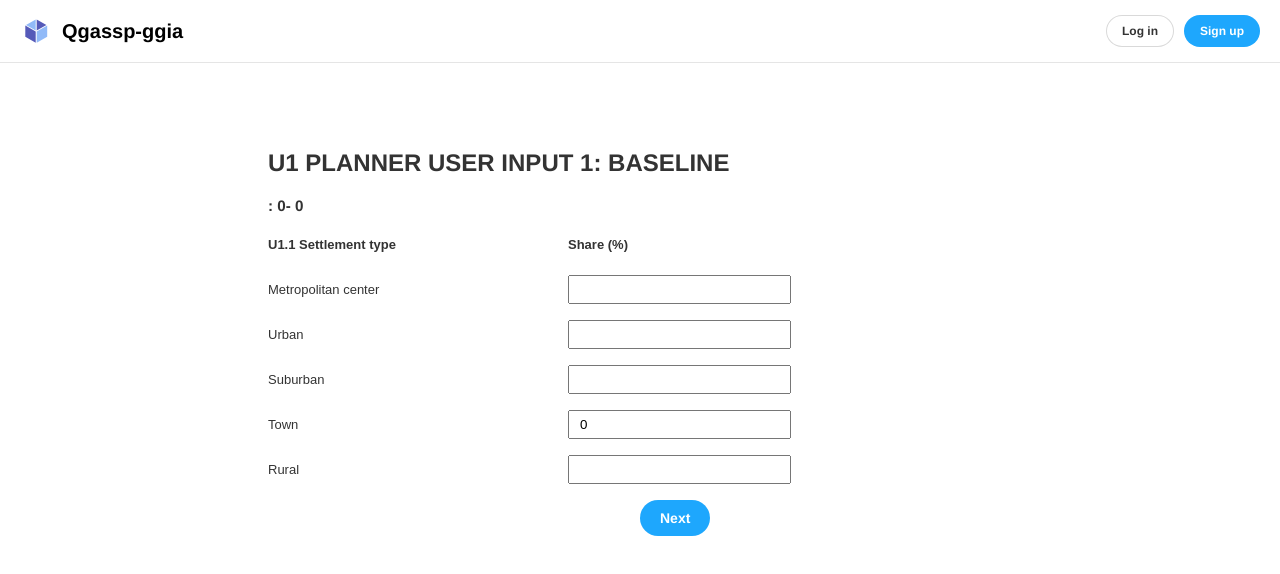
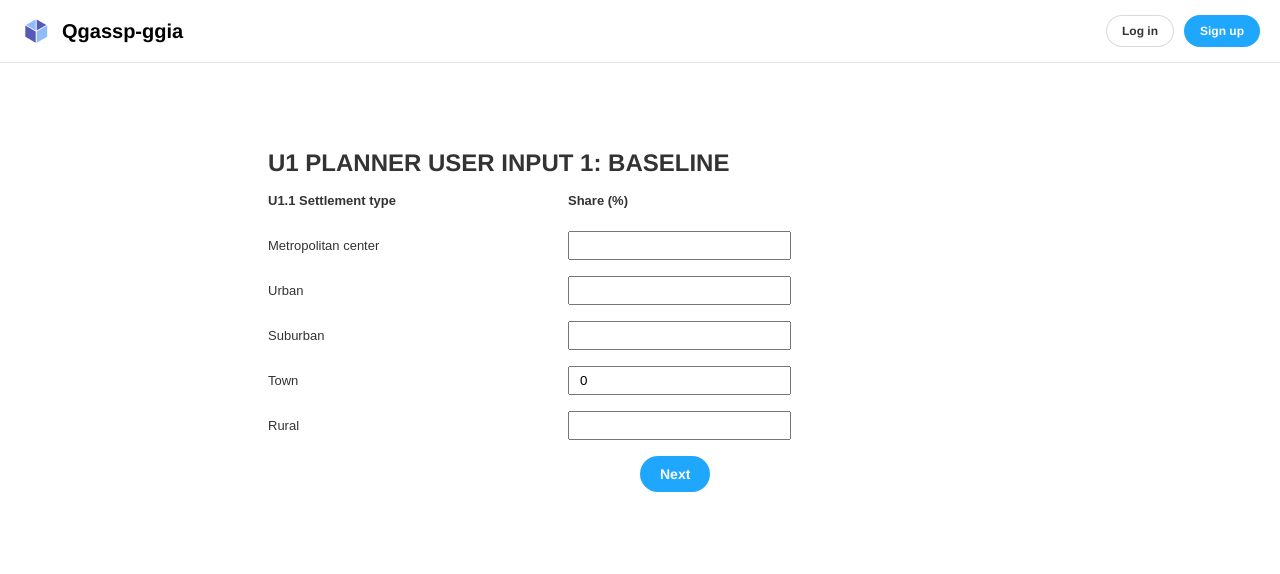
Before and after one commit to QGasSP/ggia-frontend, a React (Create React App) app in the folder frontend_qgassp/: page /Settlement in a window 1280 px wide. Both pictures are taken after a click on the button "Next". Shown: the top 574 px of the page. Built offline with nearby package versions, Linux system fonts and the light colour scheme.

Commit message:
[Settlement: remove country and year]

```diff
--- a/frontend_qgassp/src/components/Settlement.jsx
+++ b/frontend_qgassp/src/components/Settlement.jsx
@@ -81,13 +81,6 @@ export const Settlement = ({
             <div className="settlement_main">
               <div>
                 <h2>U1 PLANNER USER INPUT 1: BASELINE </h2>
-              </div>
-              <div>
-                <h3>
-                  <b>
-                    {country}: {year}- {population}
-                  </b>
-                </h3>
               </div>
 
               <form id="form_settlement_type" onSubmit={setSettlementType}>
```
